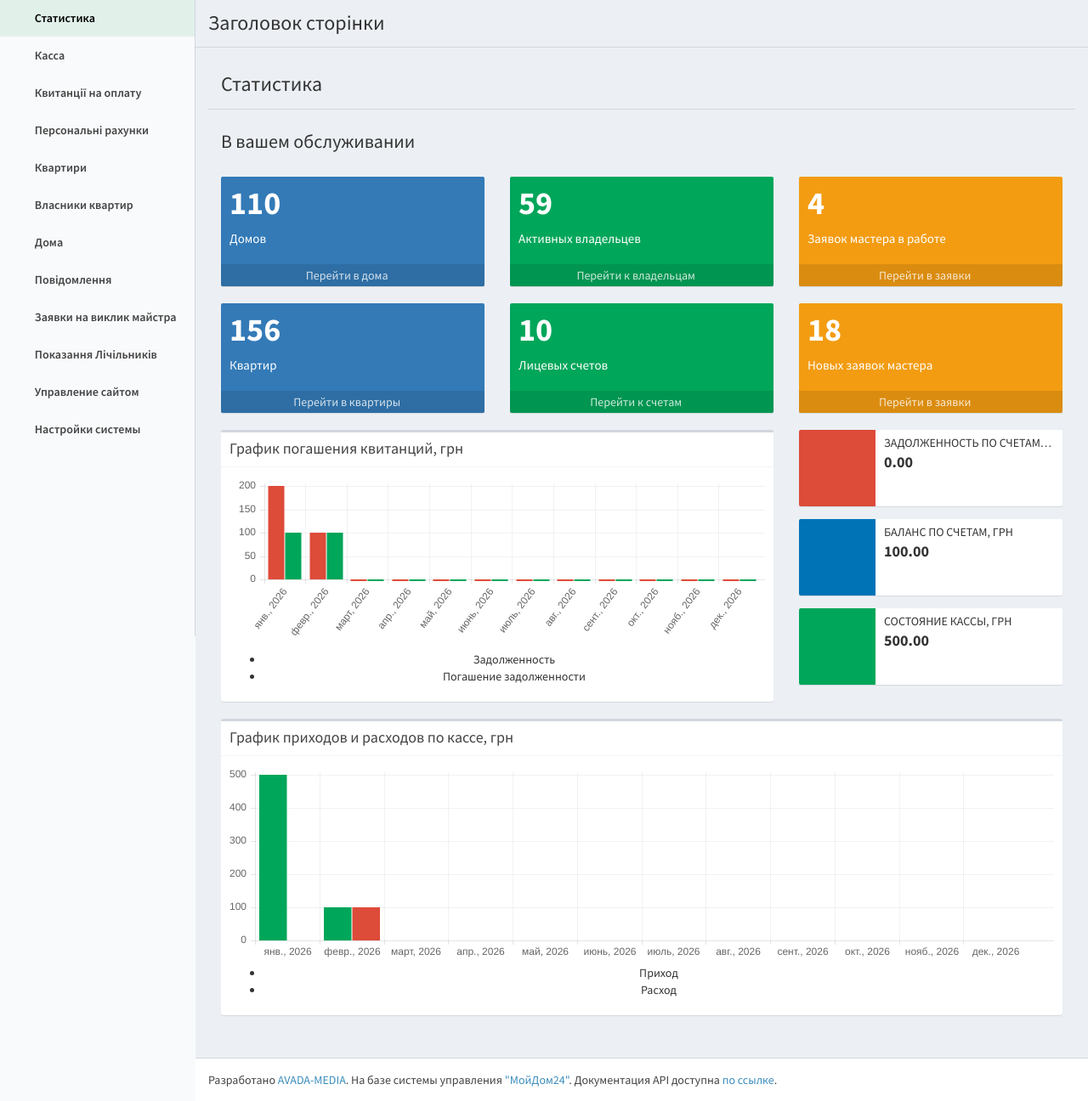
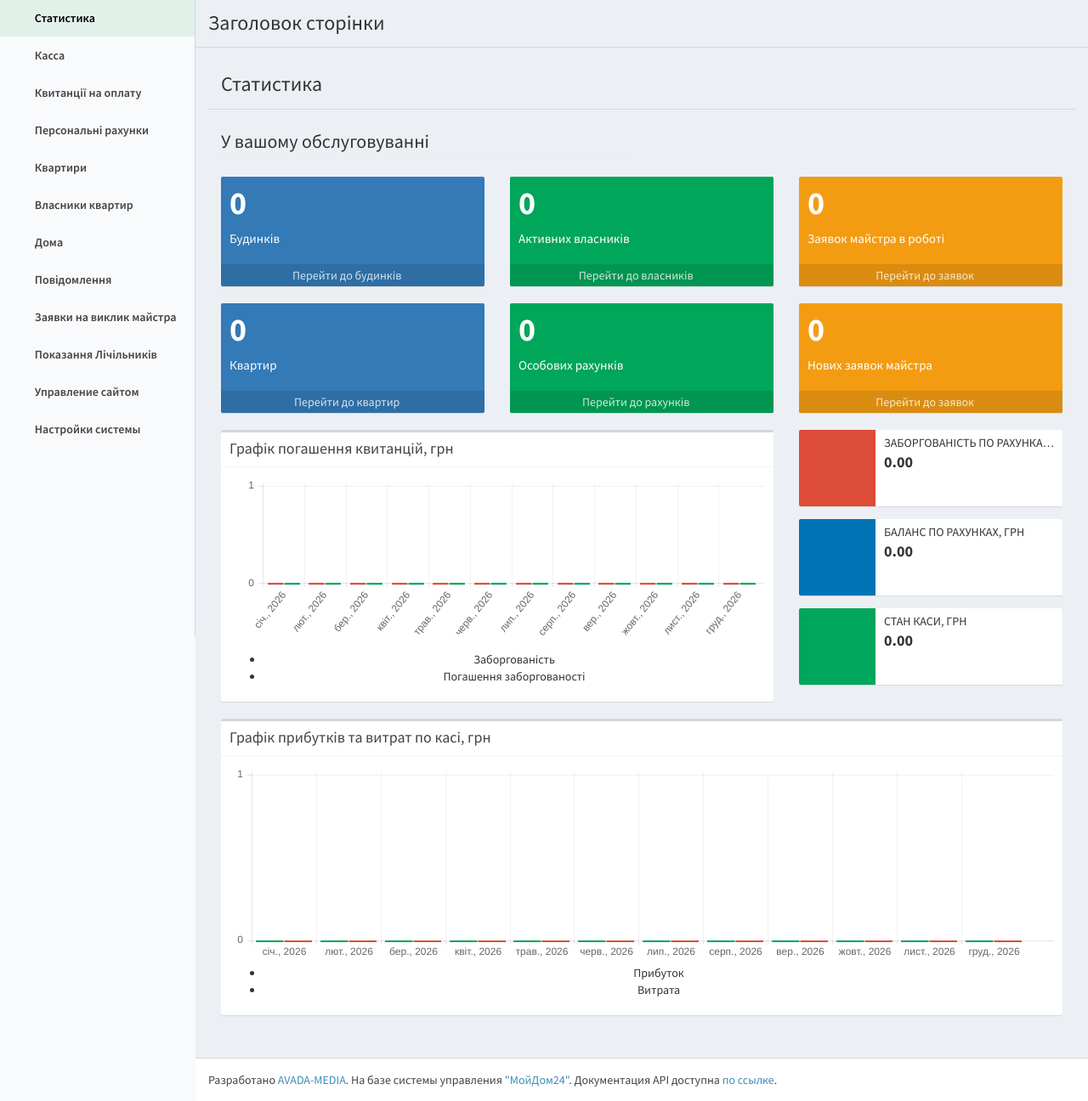
Before and after one commit to maksirh/MyHouseCRM, a Django app: template src/core/adminlte/templates/adminlte/statistics.html in a window 1280 px wide. Shown: the part 51-1347 px from the top of the page at 85% size. Run offline with Django 5.2, Linux system fonts and the light colour scheme; the template is opened without the code that fills it, so the values that code supplies are empty; some libraries are stand-ins or nearby versions; some web fonts are replaced.

Commit message:
add statistic

```diff
--- a/src/core/adminlte/templates/adminlte/statistics.html
+++ b/src/core/adminlte/templates/adminlte/statistics.html
@@ -11,7 +11,7 @@
 <section class="content">
     <div class="row">
         <div class="col-xs-12 col-sm-6">
-            <h2 class="page-header">В вашем обслуживании</h2>
+            <h2 class="page-header">У вашому обслуговуванні</h2>
         </div>
     </div>
 
@@ -19,84 +19,84 @@
         <div class="col-lg-4 col-sm-6 col-xs-12">
             <div class="small-box bg-primary">
                 <div class="inner">
-                    <h3>{{ houses_count|default:"110" }}</h3>
-                    <p>Домов</p>
+                    <h3>{{ houses_count|default:"0" }}</h3>
+                    <p>Будинків</p>
                 </div>
                 <div class="icon">
                     <i class="fa fa-building"></i>
                 </div>
                 <a href="/admin/house/index" class="small-box-footer">
-                    Перейти в дома <i class="fa fa-arrow-circle-right"></i>
+                    Перейти до будинків <i class="fa fa-arrow-circle-right"></i>
                 </a>
             </div>
         </div>
         <div class="col-lg-4 col-sm-6 col-xs-12">
             <div class="small-box bg-green">
                 <div class="inner">
-                    <h3>{{ active_users_count|default:"59" }}</h3>
-                    <p>Активных владельцев</p>
+                    <h3>{{ active_users_count|default:"0" }}</h3>
+                    <p>Активних власників</p>
                 </div>
                 <div class="icon">
                     <i class="fa fa-users"></i>
                 </div>
                 <a href="/admin/user/index" class="small-box-footer">
-                    Перейти к владельцам <i class="fa fa-arrow-circle-right"></i>
+                    Перейти до власників <i class="fa fa-arrow-circle-right"></i>
                 </a>
             </div>
         </div>
         <div class="col-lg-4 col-sm-6 col-xs-12">
             <div class="small-box bg-yellow">
                 <div class="inner">
-                    <h3>{{ master_requests_in_progress|default:"4" }}</h3>
-                    <p>Заявок мастера в работе</p>
+                    <h3>{{ master_requests_in_progress|default:"0" }}</h3>
+                    <p>Заявок майстра в роботі</p>
                 </div>
                 <div class="icon">
                     <i class="fa fa-wrench"></i>
                 </div>
                 <a href="/admin/master-request/index" class="small-box-footer">
-                    Перейти в заявки <i class="fa fa-arrow-circle-right"></i>
+                    Перейти до заявок <i class="fa fa-arrow-circle-right"></i>
                 </a>
             </div>
         </div>
         <div class="col-lg-4 col-sm-6 col-xs-12">
             <div class="small-box bg-primary">
                 <div class="inner">
-                    <h3>{{ flats_count|default:"156" }}</h3>
+                    <h3>{{ flats_count|default:"0" }}</h3>
                     <p>Квартир</p>
                 </div>
                 <div class="icon">
                     <i class="fa fa-key"></i>
                 </div>
                 <a href="/admin/flat/index" class="small-box-footer">
-                    Перейти в квартиры <i class="fa fa-arrow-circle-right"></i>
+                    Перейти до квартир <i class="fa fa-arrow-circle-right"></i>
                 </a>
             </div>
         </div>
         <div class="col-lg-4 col-sm-6 col-xs-12">
             <div class="small-box bg-green">
                 <div class="inner">
-                    <h3>{{ accounts_count|default:"10" }}</h3>
-                    <p>Лицевых счетов</p>
+                    <h3>{{ accounts_count|default:"0" }}</h3>
+                    <p>Особових рахунків</p>
                 </div>
                 <div class="icon">
                     <i class="fa fa-child"></i>
                 </div>
                 <a href="/admin/account/index" class="small-box-footer">
-                    Перейти к счетам <i class="fa fa-arrow-circle-right"></i>
+                    Перейти до рахунків <i class="fa fa-arrow-circle-right"></i>
                 </a>
             </div>
         </div>
         <div class="col-lg-4 col-sm-6 col-xs-12">
             <div class="small-box bg-yellow">
                 <div class="inner">
-                    <h3>{{ new_master_requests|default:"18" }}</h3>
-                    <p>Новых заявок мастера</p>
+                    <h3>{{ new_master_requests|default:"0" }}</h3>
+                    <p>Нових заявок майстра</p>
                 </div>
                 <div class="icon">
                     <i class="fa fa-user-plus"></i>
                 </div>
                 <a href="/admin/master-request/index" class="small-box-footer">
-                    Перейти в заявки <i class="fa fa-arrow-circle-right"></i>
+                    Перейти до заявок <i class="fa fa-arrow-circle-right"></i>
                 </a>
             </div>
         </div>
@@ -106,7 +106,7 @@
         <div class="col-lg-8 col-md-7 col-xs-12">
             <div class="box box-default">
                 <div class="box-header with-border">
-                    <h3 class="box-title">График погашения квитанций, грн</h3>
+                    <h3 class="box-title">Графік погашення квитанцій, грн</h3>
                 </div>
                 <div class="box-body">
                     <div class="chart">
@@ -121,22 +121,22 @@
             <div class="info-box">
                 <span class="info-box-icon bg-red"><i class="fa fa-money"></i></span>
                 <div class="info-box-content">
-                    <span class="info-box-text">Задолженность по счетам, грн</span>
+                    <span class="info-box-text">Заборгованість по рахунках, грн</span>
                     <span class="info-box-number">{{ total_debt|default:"0.00" }}</span>
                 </div>
             </div>
             <div class="info-box">
                 <span class="info-box-icon bg-blue"><i class="fa fa-money"></i></span>
                 <div class="info-box-content">
-                    <span class="info-box-text">Баланс по счетам, грн</span>
-                    <span class="info-box-number">{{ total_balance|default:"100.00" }}</span>
+                    <span class="info-box-text">Баланс по рахунках, грн</span>
+                    <span class="info-box-number">{{ total_balance|default:"0.00" }}</span>
                 </div>
             </div>
             <div class="info-box">
                 <span class="info-box-icon bg-green"><i class="fa fa-money"></i></span>
                 <div class="info-box-content">
-                    <span class="info-box-text">Состояние кассы, грн</span>
-                    <span class="info-box-number">{{ cashbox_state|default:"500.00" }}</span>
+                    <span class="info-box-text">Стан каси, грн</span>
+                    <span class="info-box-number">{{ cashbox_state|default:"0.00" }}</span>
                 </div>
             </div>
         </div>
@@ -146,7 +146,7 @@
         <div class="col-xs-12">
             <div class="box box-default">
                 <div class="box-header with-border">
-                    <h3 class="box-title">График приходов и расходов по кассе, грн</h3>
+                    <h3 class="box-title">Графік прибутків та витрат по касі, грн</h3>
                 </div>
                 <div class="box-body">
                     <div class="chart">
@@ -166,26 +166,22 @@ jQuery(function ($) {
     $(function () {
         'use strict';
 
-        // Місяці для графіка (можна буде потім передавати з бекенду через JSON)
-        var chartLabels = ["янв., 2026","февр., 2026","март, 2026","апр., 2026","май, 2026","июнь, 2026","июль, 2026","авг., 2026","сент., 2026","окт., 2026","нояб., 2026","дек., 2026"];
+        var chartLabels = ["січ., 2026","лют., 2026","бер., 2026","квіт., 2026","трав., 2026","черв., 2026","лип., 2026","серп., 2026","вер., 2026","жовт., 2026","лист., 2026","груд., 2026"];
 
-        //-------------
-        //- BAR CHART 1 - Графік погашення квитанцій
-        //-------------
         var areaChartData = {
             labels  : chartLabels,
             datasets: [
                 {
-                    label               : 'Задолженность',
+                    label               : 'Заборгованість',
                     fillColor           : 'rgba(221, 75, 57, 1)',
                     strokeColor         : 'rgba(221, 75, 57, 1)',
-                    data                : {{ chart1_debt_data|default:"[200,100,0,0,0,0,0,0,0,0,0,0]" }}
+                    data                : {{ chart1_debt_data|default:"[0,0,0,0,0,0,0,0,0,0,0,0]"|safe }}
                 },
                 {
-                    label               : 'Погашение задолженности',
+                    label               : 'Погашення заборгованості',
                     fillColor           : 'rgba(0, 166, 90, 1)',
                     strokeColor         : 'rgba(0, 166, 90, 1)',
-                    data                : {{ chart1_repayment_data|default:"[100,100,0,0,0,0,0,0,0,0,0,0]" }}
+                    data                : {{ chart1_repayment_data|default:"[0,0,0,0,0,0,0,0,0,0,0,0]"|safe }}
                 }
             ]
         };
@@ -213,23 +209,20 @@ jQuery(function ($) {
         var myBarChart = barChart.Bar(barChartData, barChartOptions);
         document.getElementById('barChart-legend').innerHTML = myBarChart.generateLegend();
 
-        //-------------
-        //- BAR CHART 2 - Графік приходів і витрат
-        //-------------
         var areaChartData2 = {
             labels  : chartLabels,
             datasets: [
                 {
-                    label               : 'Приход',
+                    label               : 'Прибуток',
                     fillColor           : 'rgba(0, 166, 90, 1)',
                     strokeColor         : 'rgba(0, 166, 90, 1)',
-                    data                : {{ chart2_income_data|default:'["500.00","100.00",null,null,null,null,null,null,null,null,null,null]'|safe }}
+                    data                : {{ chart2_income_data|default:'[0,0,0,0,0,0,0,0,0,0,0,0]'|safe }}
                 },
                 {
-                    label               : 'Расход',
+                    label               : 'Витрата',
                     fillColor           : 'rgba(221, 75, 57, 1)',
                     strokeColor         : 'rgba(221, 75, 57, 1)',
-                    data                : {{ chart2_expense_data|default:'[null,"100.00",null,null,null,null,null,null,null,null,null,null]'|safe }}
+                    data                : {{ chart2_expense_data|default:'[0,0,0,0,0,0,0,0,0,0,0,0]'|safe }}
                 }
             ]
         };
@@ -237,7 +230,7 @@ jQuery(function ($) {
         var barChart2Canvas = $('#barChart2').get(0).getContext('2d');
         var barChart2 = new Chart(barChart2Canvas);
         var barChart2Data = areaChartData2;
-        var barChart2Options = barChartOptions; // Налаштування однакові
+        var barChart2Options = barChartOptions;
 
         barChart2Options.datasetFill = false;
         var myBarChart2 = barChart2.Bar(barChart2Data, barChart2Options);
--- a/templates/admin_base.html
+++ b/templates/admin_base.html
@@ -94,7 +94,7 @@
         <aside class="main-sidebar">
             <section class="sidebar">
                 <ul class="sidebar-menu" data-widget="tree">
-                    <li class="active"><a href="#"><i class="fa fa-line-chart"></i> <span>Статистика</span></a></li>
+                    <li class="active"><a href="{% url 'adminlte:statistic' %}"><i class="fa fa-line-chart"></i> <span>Статистика</span></a></li>
                     <li><a href="{% url 'adminlte:cashbox_list' %}"><i class="fa fa-dollar"></i> <span>Касса</span></a></li>
                     <li><a href="{% url 'adminlte:receipt_list' %}"><i class="fa fa-files-o"></i> <span>Квитанції на оплату</span></a></li>
                     <li><a href="{% url 'adminlte:account_list' %}"><i class="fa fa-credit-card"></i> <span>Персональні рахунки</span></a></li>
```
Also changed, not shown: src/core/adminlte/views.py (+72 -1 lines).
